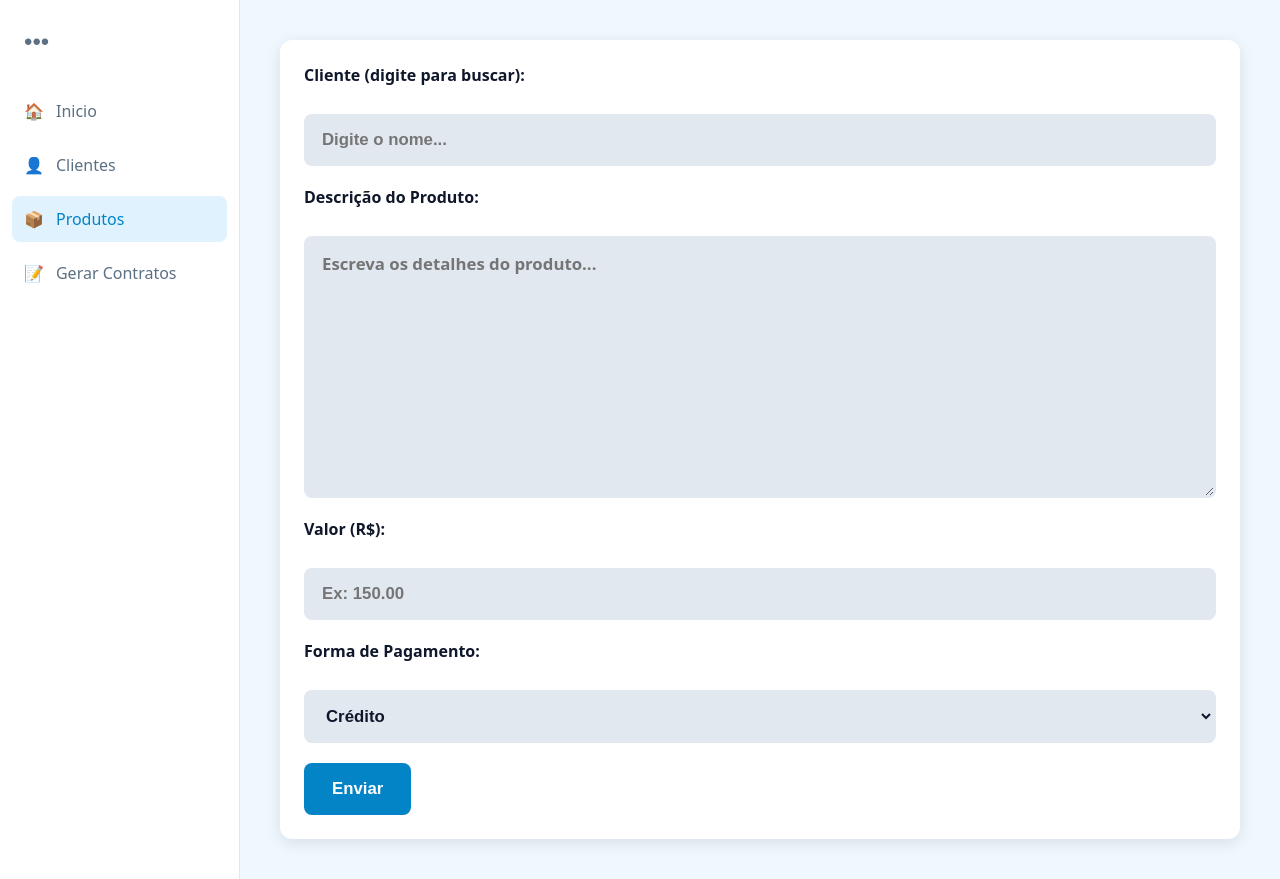
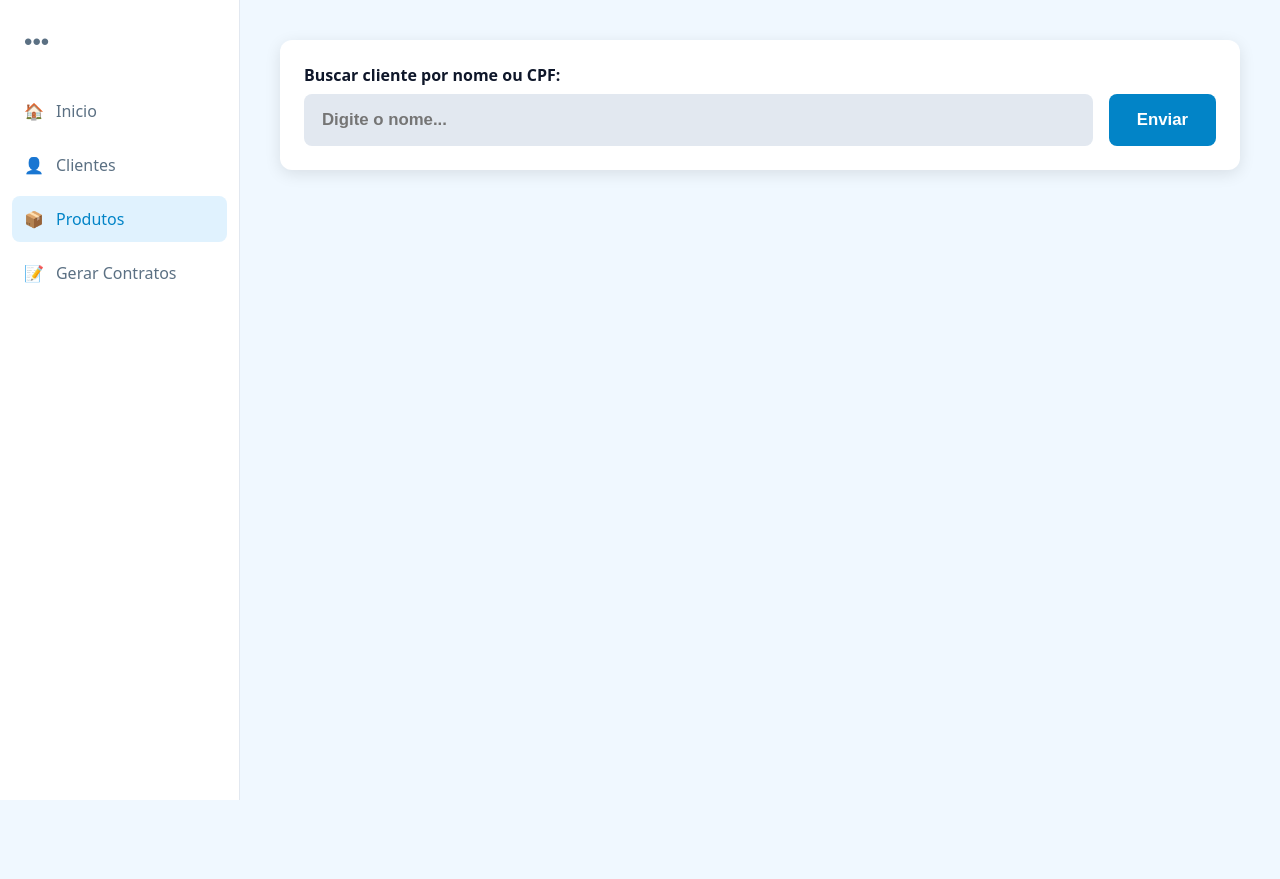
Before and after one commit to RageHTML/PainelVEMFE, a FastAPI app: page /produtos in a window 1280 px wide. After the commit the page ends 800 px from the top, so only its background shows below. Run offline with FastAPI, Linux system fonts and the light colour scheme.

Commit message:
feat: removendo campos para nova funcao do produtos

```diff
--- a/app/models/contratos.py
+++ b/app/models/contratos.py
@@ -18,3 +18,7 @@ class Contratos(SQLModel, table=True):
     status: str | None = Field(default="pendente")
     data_pedido: date | None = Field(default_factory=date.today)
     data_entregue: date | None = Field(default=None)
+
+def buscar_contratos(cpf: str):
+
+    return
--- a/app/routers/produtos.py
+++ b/app/routers/produtos.py
@@ -17,3 +17,11 @@ async def pagina_produtos(request: Request):
 @router.post("/produtos/registrar")
 async def criar_produto(produto: Produto):
     return salvar_produto_banco(produto)
+
+@router.post("/produtos", response_class=HTMLResponse)
+async def lista_contratos(request: Request):
+    from app.models.contratos import buscar_contratos
+    dados = await  request.json()
+    nome = dados.get("busca")
+
+    return buscar_contratos(request)
--- a/app/static/css/produtos.css
+++ b/app/static/css/produtos.css
@@ -5,10 +5,18 @@
     padding: 24px;
     border-radius: 12px;
     box-shadow: 0 4px 16px rgba(0, 0, 0, 0.1);
+}
+
+.input-group {
+    flex: 1;
+    min-width: 250px;
+}
+
+.form-row {
     display: flex;
-    flex-wrap: wrap;
     align-items: flex-end;
-    gap: 20px;
+    gap: 16px;
+    width: 100%;
 }
 
 label {
--- a/app/static/js/produtos.js
+++ b/app/static/js/produtos.js
@@ -1,14 +1,13 @@
-const campo_nome = document.getElementById("nome_completo");
-const inputIdOculto = document.getElementById("cliente_id");
-const dataList = document.getElementById("lista_clientes");
+const campo_busca = document.getElementById("busca");
+const lista_clientes = document.getElementById("lista_clientes");
 const formulario = document.getElementById("form");
-let clientesEncontrados = [];
+let clienteEncontrado = null;
 
-if (campo_nome) {
-    campo_nome.addEventListener("input", async (event) => {
+if (campo_busca) {
+    campo_busca.addEventListener("input", async (event) => {
         const texto = event.target.value.trim();
 
-        if (texto.length >= 2) {
+        if (texto.length >= 1) {
             try {
                 const resposta = await fetch(`/clientes/buscar`,{
                     method: "POST",
@@ -18,77 +17,55 @@ if (campo_nome) {
 
                 const dados = await resposta.json();
 
-                if (Array.isArray(dados)) {
-                    clientesEncontrados = dados;
-                } else if (dados && Array.isArray(dados.clientes)) {
-                    clientesEncontrados = dados.clientes;
+                if (dados != null) {
+                    clienteEncontrado = dados;
                 } else {
-                    clientesEncontrados = [];
+                    clienteEncontrado = null;
                 }
 
-                if (dataList) {
-                    dataList.innerHTML = "";
-                    clientesEncontrados.forEach(cliente => {
-                        const option = document.createElement("option");
-                        option.value = cliente.nome_completo;
-                        dataList.appendChild(option);
-                    });
+                if (clienteEncontrado != null) {
+                    lista_clientes.innerHTML = "";
+                    const option = document.createElement("option");
+                    option.value = clienteEncontrado;
+                    lista_clientes.appendChild(option);
                 }
             } catch (erro) {
-                clientesEncontrados = [];
+                clientesEncontrados = null;
+                exibirNotificacao('Erro de conexão com o servidor', '400', "error");
             }
         } else {
-            clientesEncontrados = [];
-            if (dataList) dataList.innerHTML = "";
-        }
-
-        const clienteSelecionado = clientesEncontrados.find(c => c.nome_completo === texto);
-
-        if (clienteSelecionado) {
-            inputIdOculto.value = clienteSelecionado.id;
-        } else {
-            inputIdOculto.value = "";
+            clientesEncontrados = null;
+            if (lista_clientes) lista_clientes.innerHTML = "";
         }
     });
 }
 
-async function obterFormulario(event) {
-    event.preventDefault();
 
-    const rawId = inputIdOculto ? inputIdOculto.value : null;
-    const rawValor = document.getElementById("valor").value;
+if (formulario) {
+    formulario.addEventListener("submit", async (event) => {
+        event.preventDefault();
 
-    const dadosProdutos = {
-        nome_completo: document.getElementById("nome_completo").value,
-        cliente_id: rawId ? parseInt(rawId, 10) : null,
-        descricao: document.getElementById("descricao").value,
-        valor: parseFloat(rawValor) || 0.0,
-        forma_pagamento: document.getElementById("forma_pagamento").value
-    };
+        let form = new FormData(formulario)
+        let campos_iterator = form.entries()
+        let campos = Object.fromEntries(campos_iterator)
+        let campos_json = JSON.stringify(campos)
+        let campos_obj = JSON.parse(campos_json)
+        let status_code = 0
 
-    try {
-        const resposta = await fetch("/produtos/clientes", {
+        resposta = await fetch("/contratos", {
             method: "POST",
             headers: { "Content-Type": "application/json" },
-            body: JSON.stringify(dadosProdutos)
+            body: campos_json
         });
 
-        if (!resposta.ok) {
-            const erroJson = await resposta.json().catch(() => ({ detail: "Erro ao cadastrar produto." }));
-            exibirNotificacao(erroJson.detail || "Erro ao cadastrar produto", "200", "error");
-            return;
+        const dados = await resposta.json();
+        status_code = resposta.status
+
+        if (resposta.ok == false){
+            exibirNotificacao(`${dados.detail}`, `${status_code}`, "error");
+        } else {
+            exibirNotificacao("Cliente cadastrado com sucesso!", "200", "sucesso");
+            formulario.reset();
         }
-
-        exibirNotificacao("Produto cadastrado com sucesso!", "200", "sucesso");
-        formulario.reset();
-        if (inputIdOculto) inputIdOculto.value = "";
-        if (dataList) dataList.innerHTML = "";
-
-    } catch (erro) {
-        exibirNotificacao("Erro de conexão com o servidor", "400", "error");
-    }
+    });
 }
-
-if (formulario) {
-    formulario.addEventListener("submit", obterFormulario);
-}
--- a/app/templates/produtos.html
+++ b/app/templates/produtos.html
@@ -11,29 +11,14 @@
 {% endblock %}
 
 {% block content %}
-    <form action="/produtos/clientes" method="post" id="form">
-        <label for="nome_completo">Cliente (digite para buscar):</label><br>
-        <input type="text" id="nome_completo" list="lista_clientes" autocomplete="off" placeholder="Digite o nome...">
-        <datalist id="lista_clientes"></datalist>
-
-        <input type="hidden" id="cliente_id"><br><br>
-
-        <label for="descricao">Descrição do Produto:</label><br>
-        <textarea id="descricao" rows="10" cols="50" placeholder="Escreva os detalhes do produto..."></textarea><br><br>
-
-        <label for="valor">Valor (R$):</label><br>
-        <input type="text" id="valor" placeholder="Ex: 150.00"><br><br>
-
-        <label for="forma_pagamento">Forma de Pagamento:</label><br>
-        <select id="forma_pagamento">
-            <option value="credito">Crédito</option>
-            <option value="debito">Débito</option>
-            <option value="pix">PIX</option>
-            <option value="dinheiro">Dinheiro</option>
-        </select><br><br>
-
-        <button type="submit">Enviar</button>
+    <form method="post" id="form">
+        <div class="form-row">
+            <div class="input-group">
+                <label for="busca">Buscar cliente por nome ou CPF:</label>
+                <input type="text" id="busca" name="busca" list="lista_clientes" autocomplete="off" placeholder="Digite o nome...">
+                <datalist id="lista_clientes"></datalist>
+            </div>
+            <button type="submit">Enviar</button>
+        </div>
     </form>
-
-    <p id="log"></p>
 {% endblock %}
```
Also changed, not shown: app/routers/contratos.py (line endings or trailing spaces).
